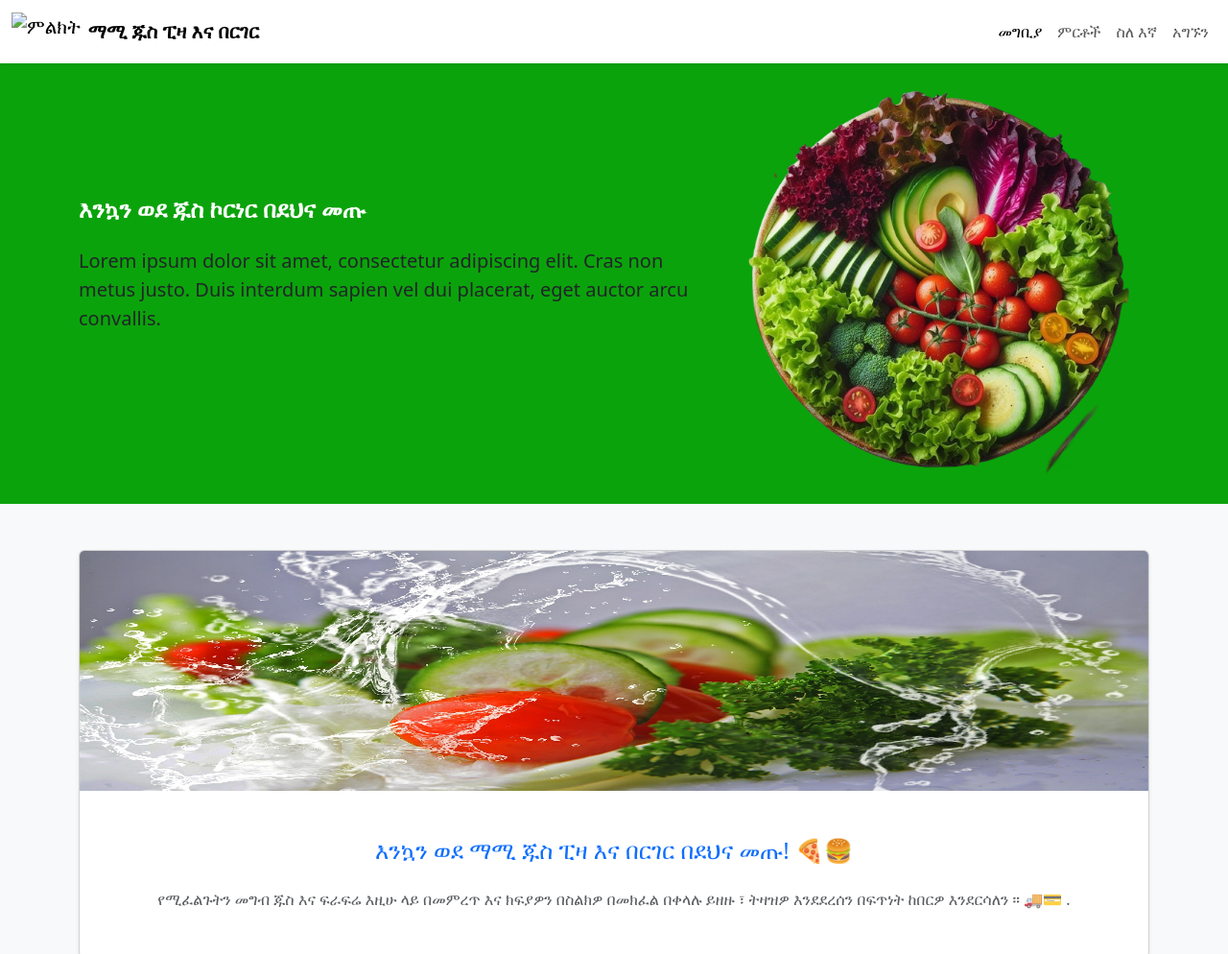
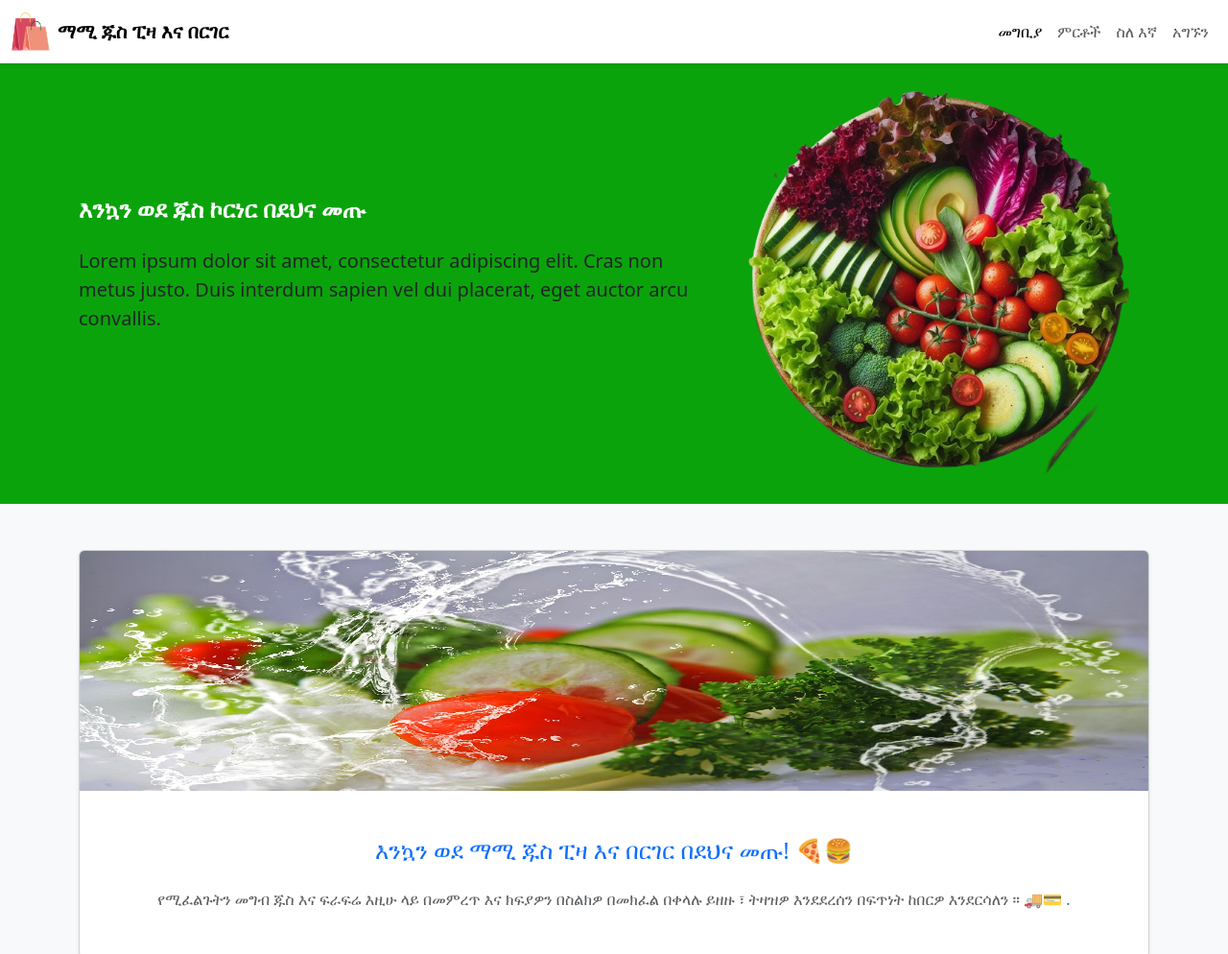
Before and after one commit to Ashuta21/juice-corner, a plain HTML site: page index.html in a window 1280 px wide. Shown: the top 994 px of the page at 96% size. Drawn offline with nearby package versions, Linux system fonts and the light colour scheme; files whose address does not match are found by name.

Commit message:
Update index.html

```diff
--- a/index.html
+++ b/index.html
@@ -14,7 +14,7 @@
   <nav class="navbar navbar-expand-lg navbar-white bg-white shadow-sm">
     <div class="container-fluid">
       <a class="navbar-brand d-flex align-items-center" href="#">
-        <img src="logo.png" alt="ምልክት" class="img-fluid" style="height: 40px;">
+        <img src="delivery/logo.png" alt="ምልክት" class="img-fluid" style="height: 40px;">
         <span class="ms-2 fw-bold">ማሚ ጁስ ፒዛ እና በርገር</span>
       </a>
       <button class="navbar-toggler" type="button" data-bs-toggle="collapse" data-bs-target="#navbarNav">
```
